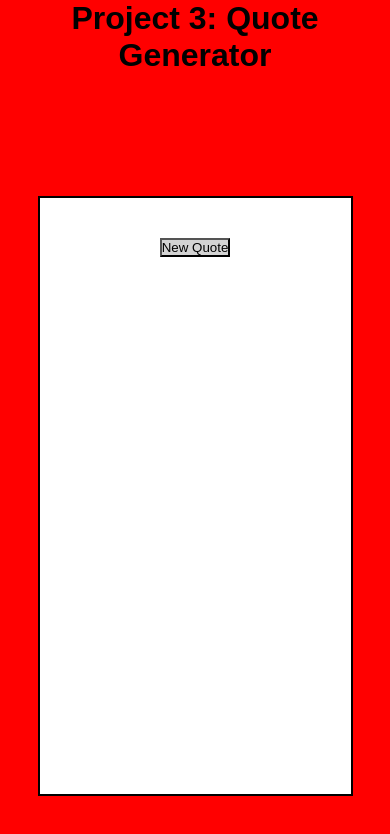
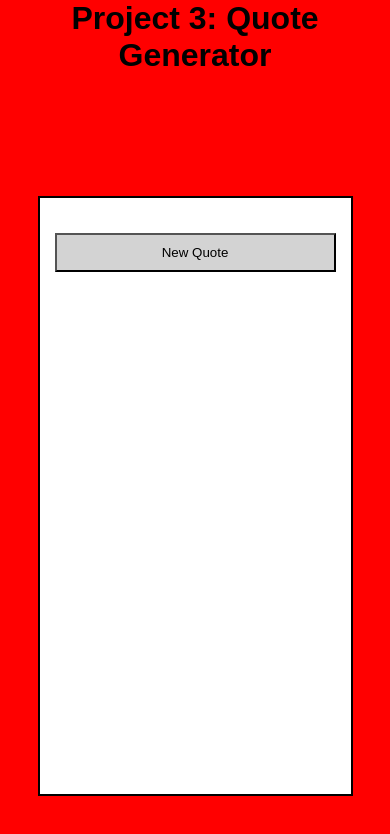
Before and after one commit to repositoryreena/quote-generator, a React (Create React App) app: page / in a window 390 px wide. Shown: the top 834 px of the page. Built offline with nearby package versions, Linux system fonts and the light colour scheme.

Commit message:
responsive

```diff
--- a/src/styles.css
+++ b/src/styles.css
@@ -7,6 +7,8 @@
 
 button {
   background-color: lightgray;
+  margin-top: 20px; /* Added margin to space it from other elements */
+  padding: 10px 20px; /* Added padding for better button size */
 }
 
 h1 {
@@ -53,3 +55,15 @@ h2, p {
       margin: 100px auto; /* Centered margin */
   }
 }
+
+/* Additional Styles for Smaller Screens */
+@media (max-width: 480px) {
+  button {
+      width: 100%; /* Make button full width on small screens */
+  }
+
+  .inside {
+      margin: 10px; /* Reduce margin on small screens */
+      padding: 15px; /* Adjust padding for smaller viewports */
+  }
+}
```
